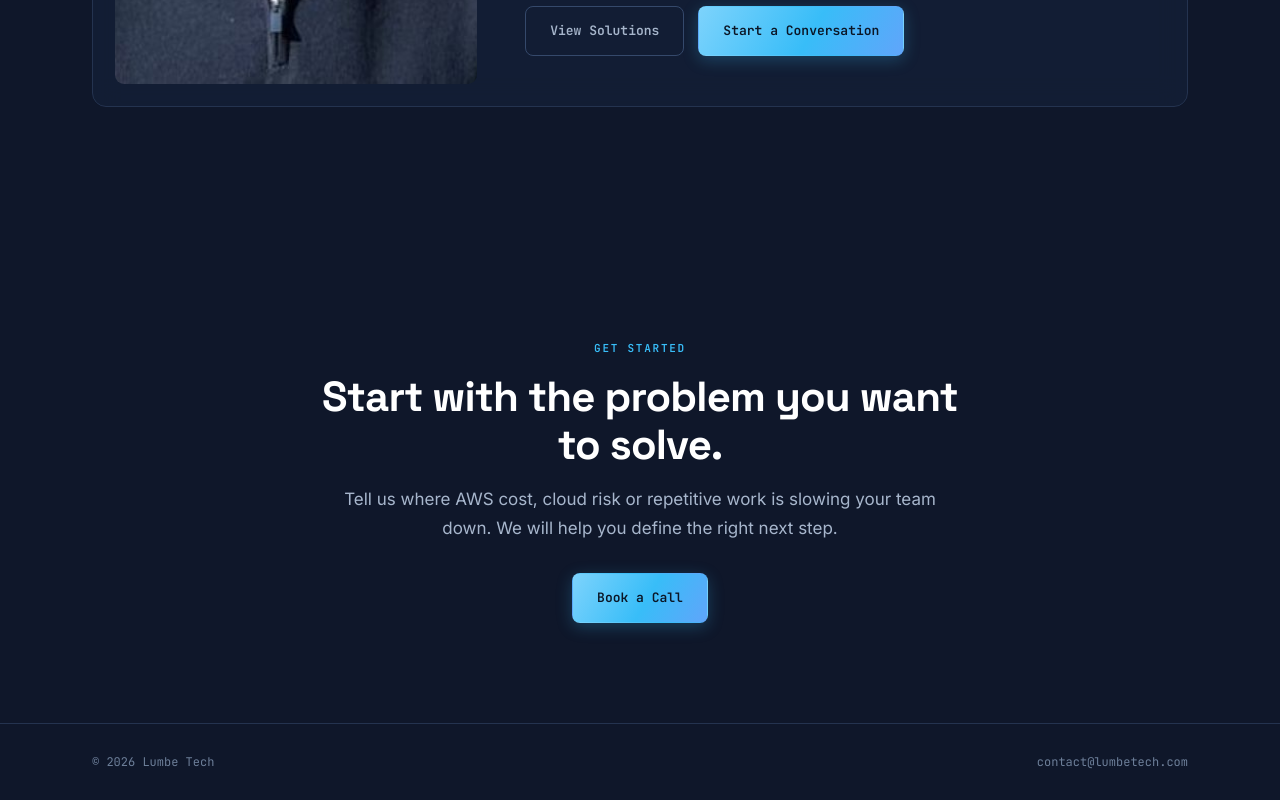
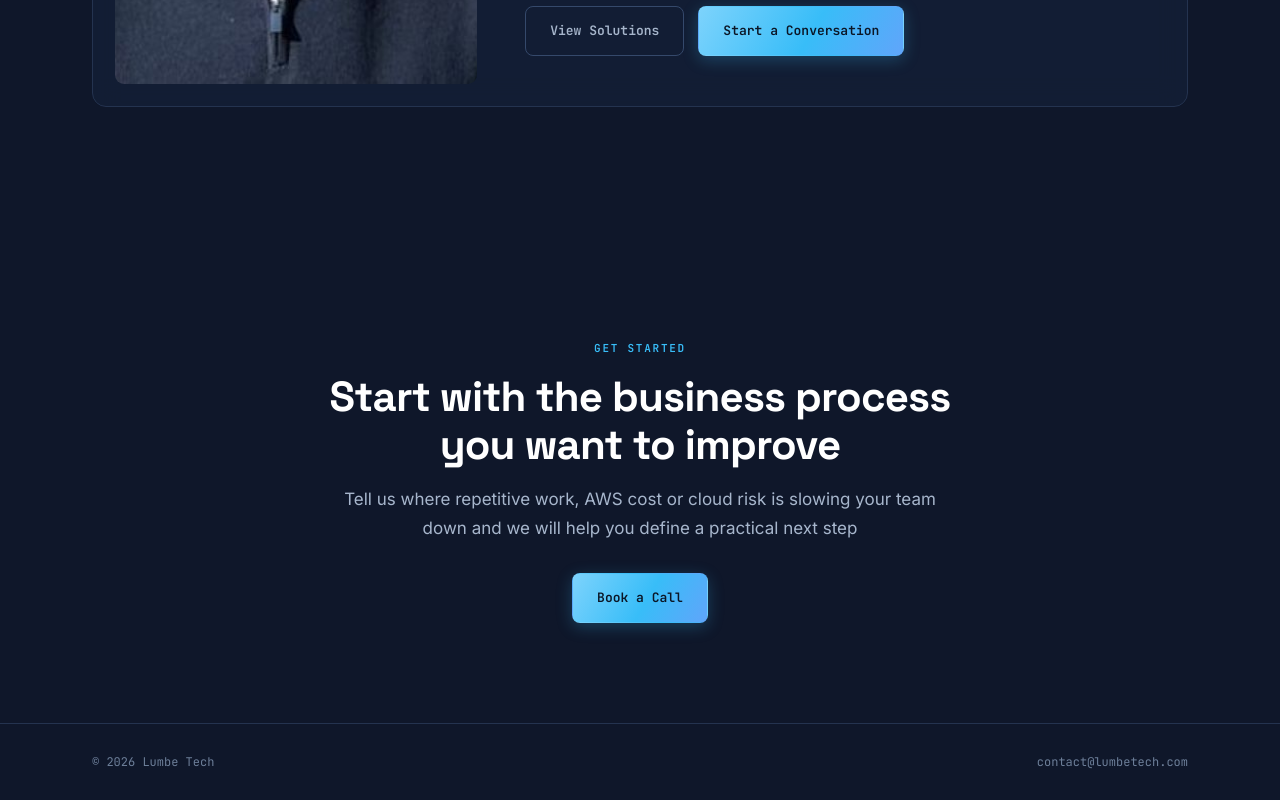
Before and after one commit to Lumbenlengo/lumbe-tech-site, a Next.js app: page / in a window 1280 px wide. Shown: the part 5824-6624 px from the top of the page. Built offline with nearby package versions, Linux system fonts and the light colour scheme.

Commit message:
Refresh final CTA and contact email

```diff
--- a/src/components/FinalCTA.tsx
+++ b/src/components/FinalCTA.tsx
@@ -4,12 +4,12 @@ export default function FinalCTA() {
       <div className="container">
         <div className="cta-band reveal">
           <p className="eyebrow" style={{ justifyContent: "center", display: "flex" }}>Get Started</p>
-          <h2 className="h2">Start with the problem you want to solve.</h2>
+          <h2 className="h2">Start with the business process you want to improve</h2>
           <p className="lede" style={{ margin: "16px auto 0", textAlign: "center" }}>
-            Tell us where AWS cost, cloud risk or repetitive work is slowing your team down. We will help you define the right next step.
+            Tell us where repetitive work, AWS cost or cloud risk is slowing your team down and we will help you define a practical next step
           </p>
           <div className="hero-actions" style={{ justifyContent: "center", marginTop: 30 }}>
-            <a href="mailto:contact@lumbetech.com?subject=Book%20a%20call" className="btn btn-primary">Book a Call</a>
+            <a href="mailto:contact@patriciolumbe.com?subject=Lumbe%20Tech%20Discovery%20Call" className="btn btn-primary">Book a Call</a>
           </div>
         </div>
       </div>
```
